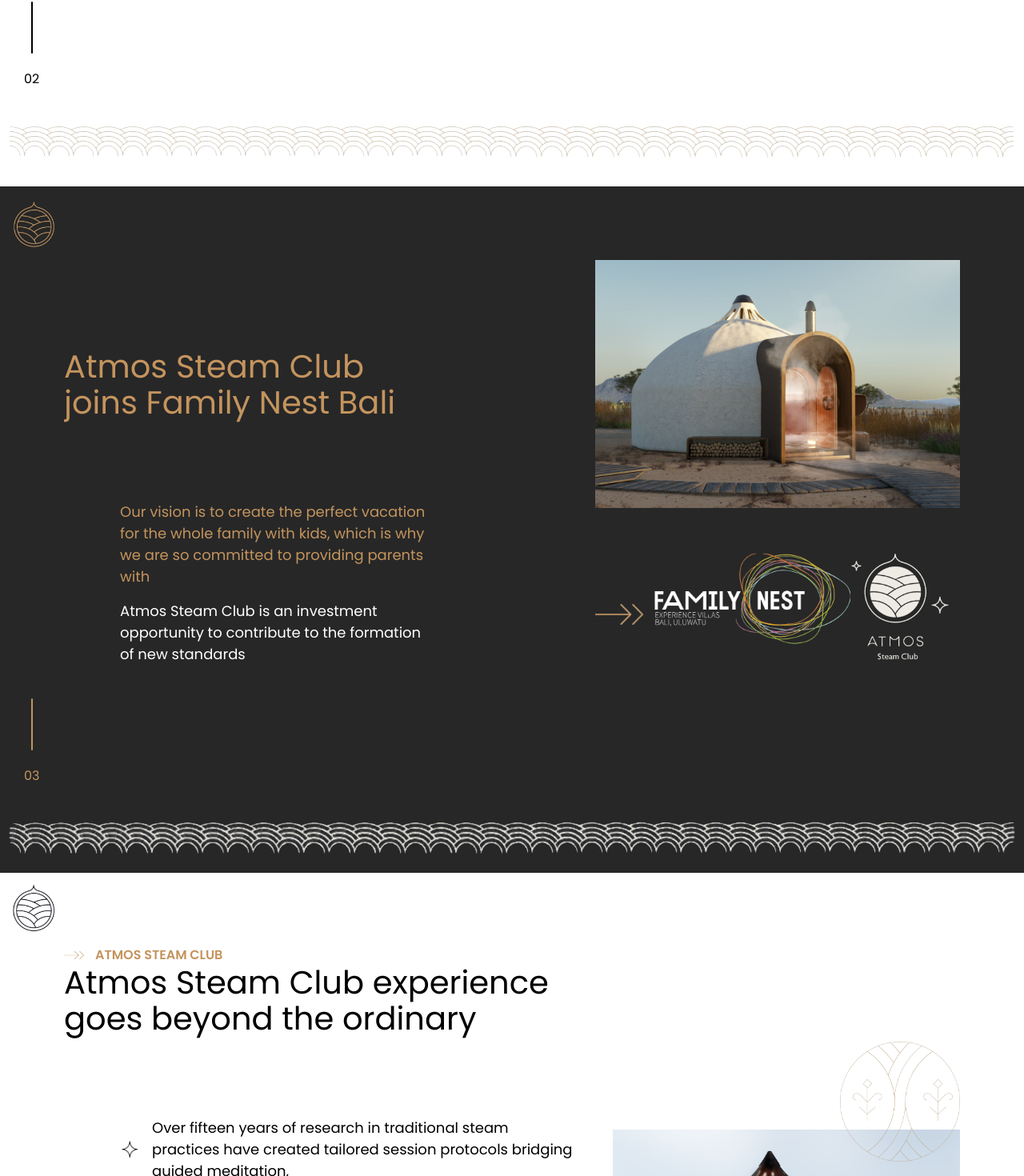
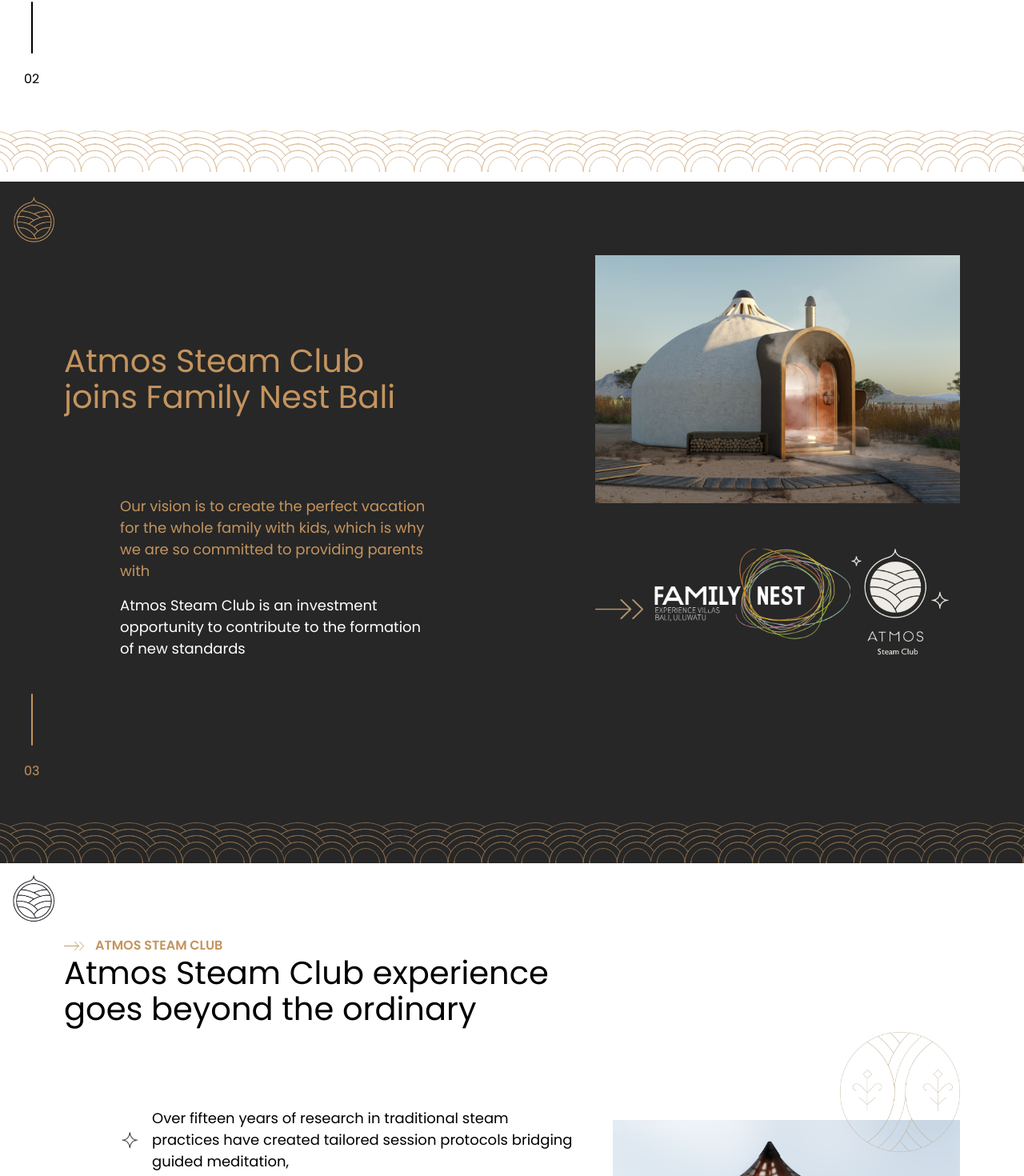
Before and after one commit to 1zzat1lla-Fayzullayev/atmos, a React (Vite) app: page / in a window 1280 px wide. Shown: the part 1636-3106 px from the top of the page at 80% size. Built offline with nearby package versions, Linux system fonts and the light colour scheme.

Commit message:
change icon

```diff
--- a/src/components/secondBlock.jsx
+++ b/src/components/secondBlock.jsx
@@ -114,7 +114,7 @@
 				</div>
 			</motion.div>
 			<motion.img
-				src='/assets/secondBlock_bottom_icon.png'
+				src='/assets/bottom_icon.svg'
 				alt='bottom_icon'
 				className='w-full mt-[20px] md:mt-[30px]'
 				variants={itemVariants}
--- a/src/components/tenthBlock.jsx
+++ b/src/components/tenthBlock.jsx
@@ -125,7 +125,7 @@
 				</div>
 			</motion.div>
 			<motion.img
-				src='/assets/secondBlock_bottom_icon.png'
+				src='/assets/bottom_icon.svg'
 				alt='bottom_icon'
 				className='w-full mt-[20px] md:mt-[30px]'
 				variants={itemVariants}
--- a/src/components/thirdBlock.jsx
+++ b/src/components/thirdBlock.jsx
@@ -135,7 +135,7 @@
 				</div>
 			</motion.div>
 			<motion.img
-				src='/assets/bottom_orange_icon.png'
+				src='/assets/bottom_icon.svg'
 				alt='bottom_icon'
 				className='w-full mt-[20px] md:mt-[30px]'
 				variants={itemVariants}
--- a/src/components/twelfthBlock.jsx
+++ b/src/components/twelfthBlock.jsx
@@ -31,6 +31,7 @@
 	}
 
 	return (
+		<div className='relative'>
 			<motion.div
 				ref={ref}
 				className='relative font-Poppins mt-12 flex flex-col lg:flex-row-reverse'
@@ -81,8 +82,12 @@
 											className='w-[60px] xl:w-[65px]'
 										/>
 										<div className='flex flex-col gap-[7px]'>
-										<h2 className='text-[17px] md:text-[18px]'>{item.title}</h2>
-										<p className='text-[#C4945E] text-[14px] md:text-[16px]'>{item.description}</p>
+											<h2 className='text-[17px] md:text-[18px]'>
+												{item.title}
+											</h2>
+											<p className='text-[#C4945E] text-[14px] md:text-[16px]'>
+												{item.description}
+											</p>
 											{item.subDescription && (
 												<p className='text-[#C4945E] w-[197px] text-[14px] md:text-[16px]'>
 													{Array.isArray(item.subDescription)
@@ -97,7 +102,7 @@
 						</div>
 					</motion.div>
 				</Wrapper>
-			<div className='bg-[#22242A] py-12 pb-[130px] md:pb-0 lg:py-32 w-full lg:w-[65%] flex'>
+				<div className='bg-[#22242A] py-12 pb-[130px]  lg:py-32 w-full lg:w-[65%] flex'>
 					<Wrapper>
 						<div className='flex flex-col'>
 							<div className='flex flex-col mx-[20px] xl:mx-0'>
@@ -144,17 +149,22 @@
 										className='w-[60px] xl:w-[90px]'
 									/>
 									<div className='flex flex-col gap-[7px]'>
-									<h3 className='text-[#C4945E] text-[16px] md:text-[20px]'>{item.title}</h3>
+										<h3 className='text-[#C4945E] text-[16px] md:text-[20px]'>
+											{item.title}
+										</h3>
 										{item.description && (
-										<p className='text-white text-[14px] md:text-[16px]'>{item.description}</p>
+											<p className='text-white text-[14px] md:text-[16px]'>
+												{item.description}
+											</p>
 										)}
 									</div>
 								</motion.div>
 							))}
 						</div>
 					</Wrapper>
+
 					<motion.div
-					className='flex items-start justify-start ml-8 mt-[50px] absolute left-0 bottom-[1px] md:bottom-0'
+						className='flex items-start justify-start ml-8 mt-[50px] absolute left-0 bottom-[20px] md:bottom-[170px]'
 						variants={itemVariants}
 					>
 						<div className='flex flex-col items-center justify-start gap-4'>
@@ -164,6 +174,13 @@
 					</motion.div>
 				</div>
 			</motion.div>
+			<motion.img
+				src='/assets/bottom_icon.svg'
+				alt='bottom_icon'
+				className='w-full mt-[20px] md:mt-[30px] absolute bottom-0'
+				variants={itemVariants}
+			/>
+		</div>
 	)
 }
 
```
Also changed, not shown: public/assets/bottom_icon.svg (added), public/assets/bottom_white_icon.svg (added). Lines whose indentation alone changed are shown as unchanged.
